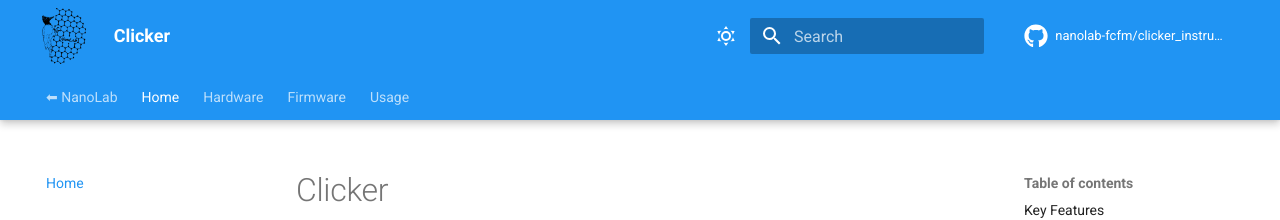
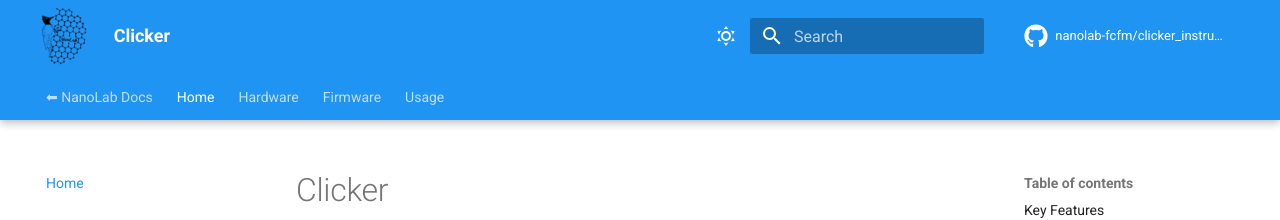
Before and after one commit to nanolab-fcfm/clicker_instrument, an MkDocs documentation site: the page built from docs/index.md, in a window 1280 px wide. Shown: the top 220 px of the page. Built offline with MkDocs 1.6.1 and Material for MkDocs 9.7.7, drawn with Linux system fonts in a browser that asks for light colours; comment, search, counter and statistics services are not loaded.

Commit message:
Point back-link to the NanoLab documentation hub
Change the '⬅ NanoLab' nav link to target nanolab.cl/documentation/ (the docs
hub) instead of the site root, for consistent cross-navigation.

```diff
--- a/mkdocs.yml
+++ b/mkdocs.yml
@@ -100,7 +100,7 @@
       alternate_style: true
 
 nav:
-  - ⬅ NanoLab: https://nanolab.cl/
+  - ⬅ NanoLab Docs: https://nanolab.cl/documentation/
   - Home: index.md
   - Hardware: hardware.md
   - Firmware: firmware.md
```
